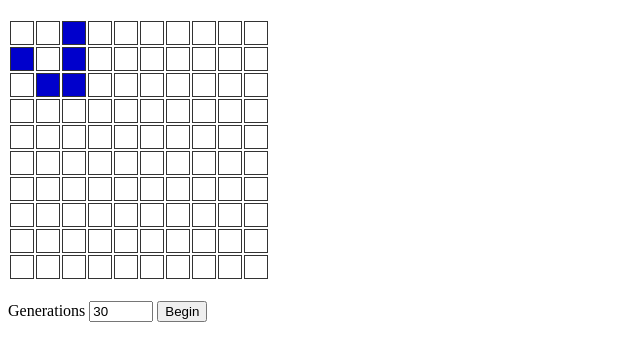
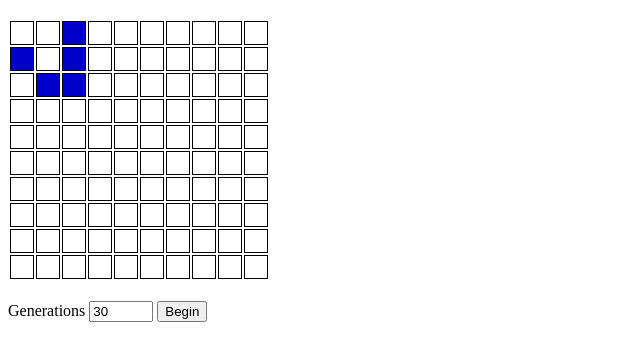
Before and after one commit to Link759/Game-of-Life, a plain HTML site: page index.html in a window 1280 px wide. Shown: the part 61-422 px from the top of the page, without its empty margins (0-640 px from the left). Drawn offline with Linux system fonts and the light colour scheme.

Commit message:
changed border color to black

```diff
--- a/css/theme.css
+++ b/css/theme.css
@@ -1,7 +1,7 @@
 #gameBoard tr td {
     width: 20px;
     height: 20px;
-    border: 1px solid #333;
+    border: 1px solid #000;
     margin: 0;
 }
 
```
